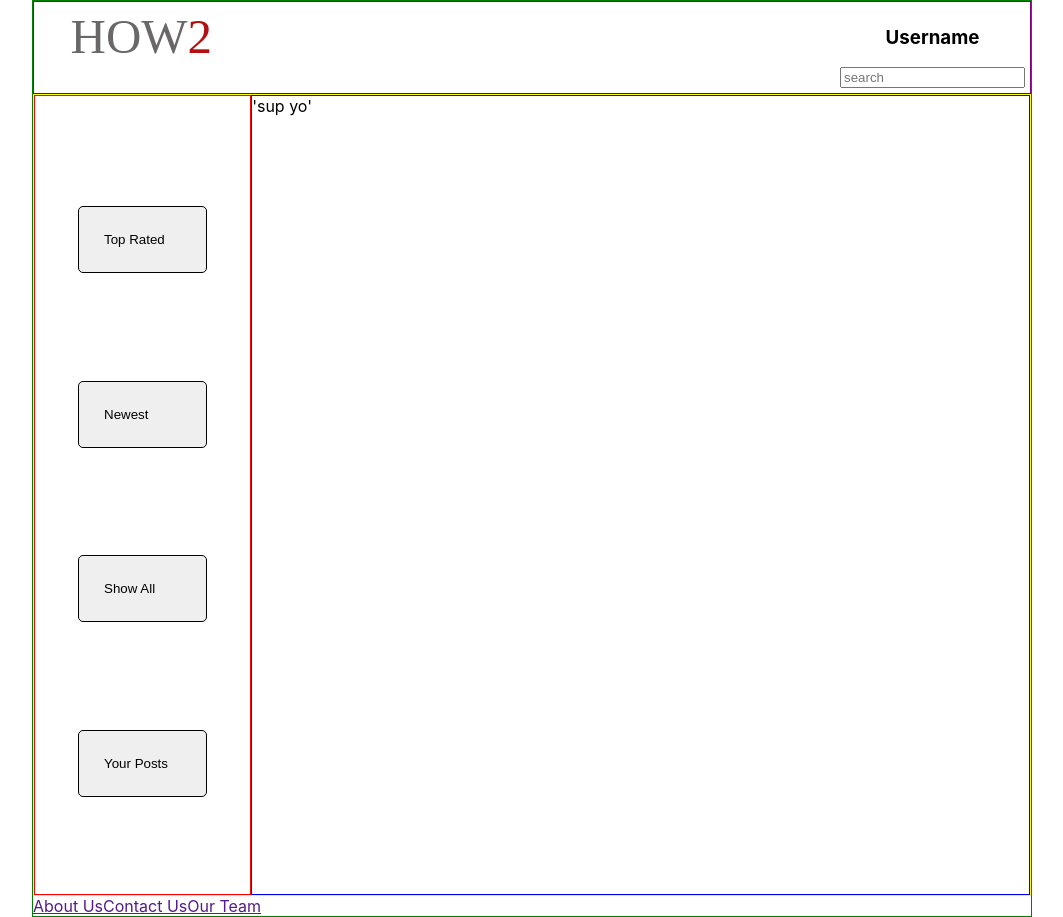
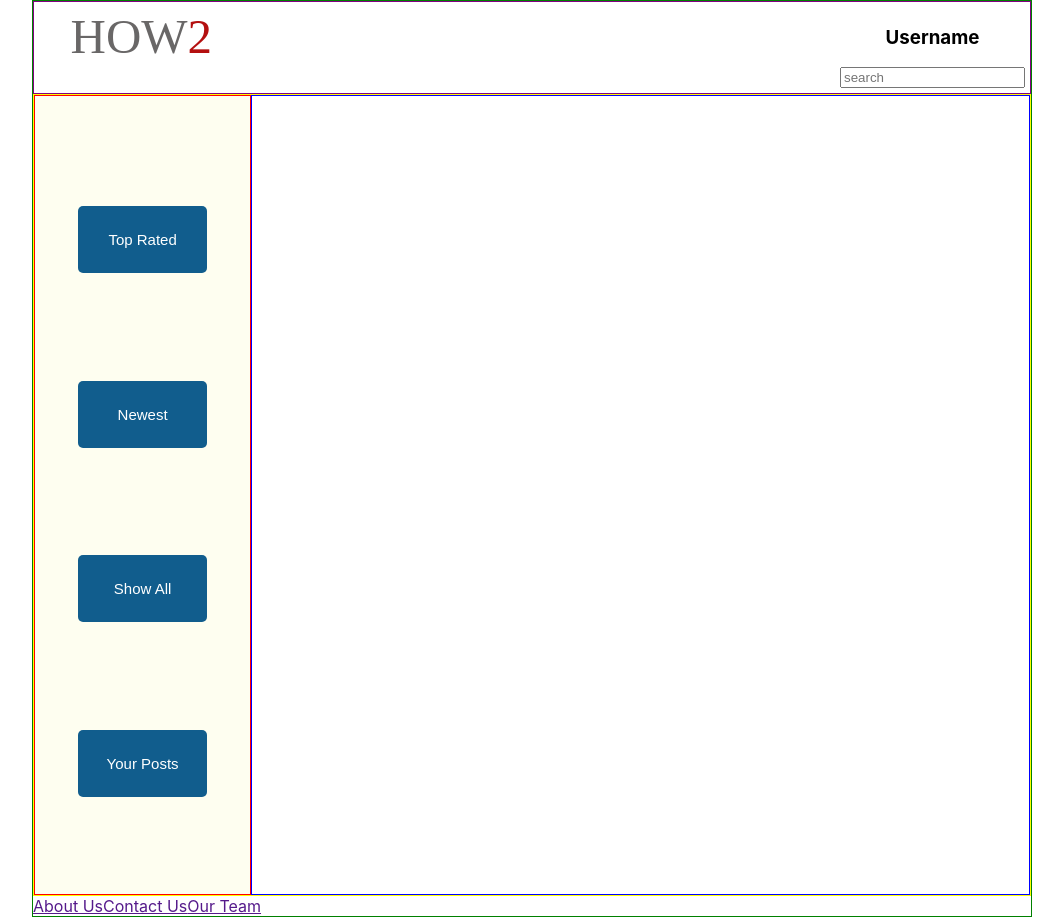
Before and after one commit to howto-pt-042219/howto-pt-FE, a React (Create React App) app in the folder how-to/: page /howto/id/1 in a window 1280 px wide. Shown: the whole page, without its empty margins (108-1171 px from the left). Built offline with nearby package versions, Linux system fonts and the light colour scheme; no server answers.

Commit message:
created steps components

```diff
--- a/how-to/src/App.js
+++ b/how-to/src/App.js
@@ -48,15 +48,10 @@ class App extends React.Component {
           <SideNav />
           <StyledPost>
             <Route path="/howto/" exact component={HowToList} />
+            <Route exact path="/how-to-form/" exact component={HowToForm} />
             <Route
               exact
-              path="/howto/how-to-form/"
-              exact
-              component={HowToForm}
-            />
-            <Route
-              exact
-              path="/howto/id/:id"
+              path="/howto/:id"
               render={props => <HowTo {...props} />}
             />
           </StyledPost>
--- a/how-to/src/components/PostContainer/HowTo.js
+++ b/how-to/src/components/PostContainer/HowTo.js
@@ -1,5 +1,6 @@
 import React from "react";
 import axios from "axios";
+import Step from "./Steps";
 
 class HowTo extends React.Component {
   constructor(props) {
@@ -19,8 +20,20 @@ class HowTo extends React.Component {
   }
 
   render() {
-    console.log(this.state);
-    return <div>'sup yo'</div>;
+    console.log(this.state.howToData.steps);
+    return (
+      <>
+        <h1>{this.state.howToData.title}</h1>
+        <h2>{this.state.howToData.author}</h2>
+        <p>{this.state.howToData.overview}</p>
+        {/* <div>
+          {this.state.howToData.steps.map(step => (
+            <Step step={step} />
+          ))}
+        </div> */}
+      </>
+    );
   }
 }
+
 export default HowTo;
--- a/how-to/src/components/PostContainer/HowToLink.js
+++ b/how-to/src/components/PostContainer/HowToLink.js
@@ -19,9 +19,9 @@ class HowToLink extends React.Component {
   }
 
   render() {
-    console.log(this.props.history);
+    // console.log(this.props.history);
     return (
-      <Link to={"/howto/id/:id"}>
+      <Link to={`/howto/${this.props.post.id}`}>
         <ContainerDiv>
           <h1>{this.props.post.title}</h1>
           <p>{this.props.post.overview}</p>
--- a/how-to/src/components/PostContainer/HowToList.js
+++ b/how-to/src/components/PostContainer/HowToList.js
@@ -26,7 +26,7 @@ class HowToList extends React.Component {
     // console.log(this.state);
     return (
       <div>
-        <Link to="/howto/how-to-form/">
+        <Link to="/how-to-form/">
           <button>Add A How-To!</button>
         </Link>
         {this.state.howToData.map((post, index) => (
--- /dev/null
+++ b/how-to/src/components/PostContainer/Steps.js
@@ -0,0 +1,14 @@
+import React from "react";
+
+function Steps(props) {
+  return (
+    <div>
+      <ol>
+        <li>{props.title}</li>
+      </ol>
+      <p>{props.description}</p>
+    </div>
+  );
+}
+
+export default Steps;
--- a/how-to/src/components/SideNav/SideNav.js
+++ b/how-to/src/components/SideNav/SideNav.js
@@ -8,16 +8,21 @@ const StyledContainer = styled.div`
   height: 800px;
   padding-top: 11%;
   border: 1px solid red;
+  background-color: rgba(236, 242, 93, 0.09);
 `;
 
 const StyledButton = styled.button`
   display: flex;
+  justify-content: center;
   margin-left: 20%;
   margin-right: 20%
   margin-bottom: 50%;
   text-decoration: none;
-  border: 1px solid black;
+  border: none;
   border-radius: 5px;
+  background-color: #115D8D;
+  color: white;
+  font-size: 15px;
   padding: 25px;
   ::focus {outline: none};
 `;
```
Also changed, not shown: how-to/src/App.css (+4 -4 lines).
